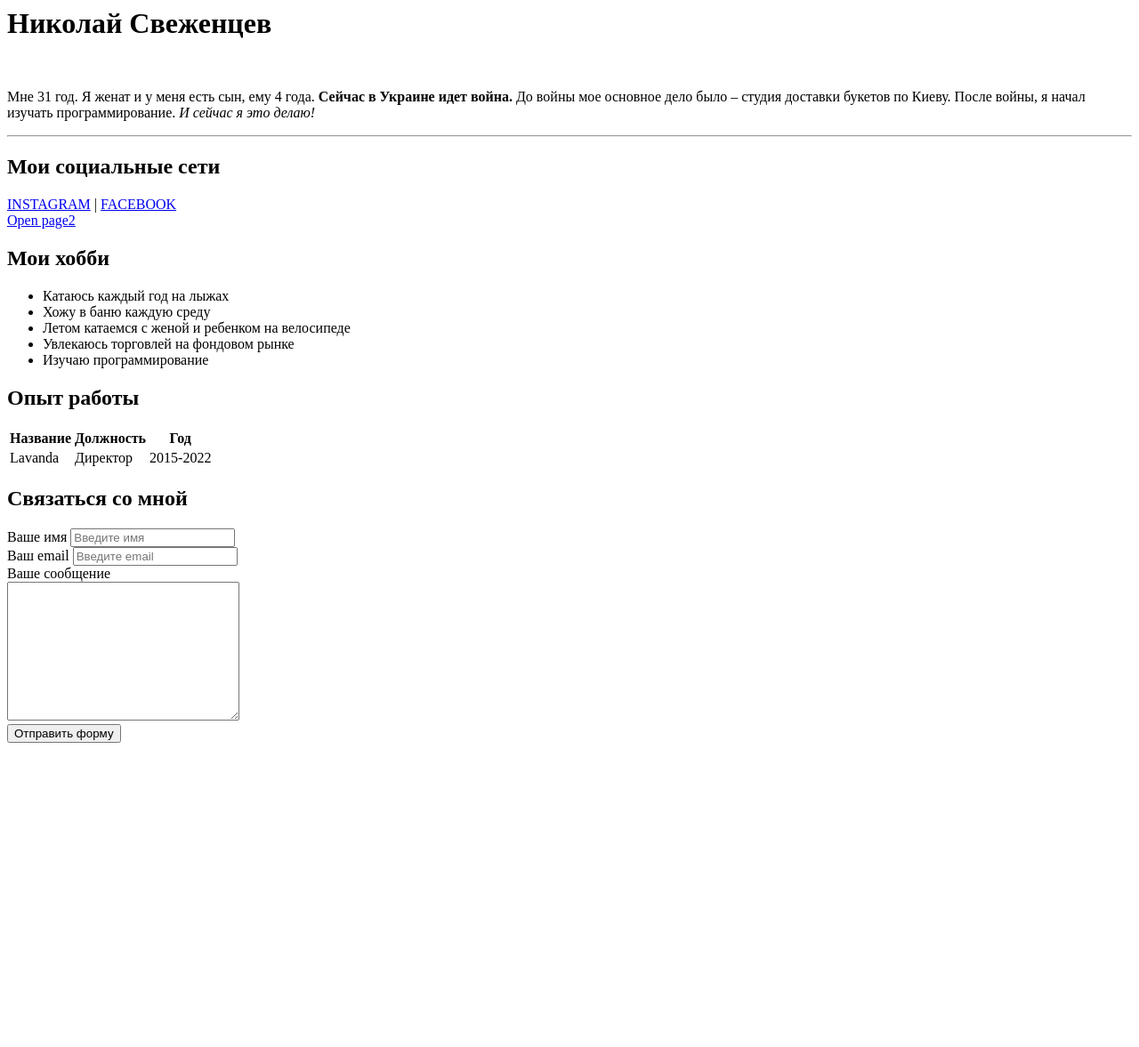
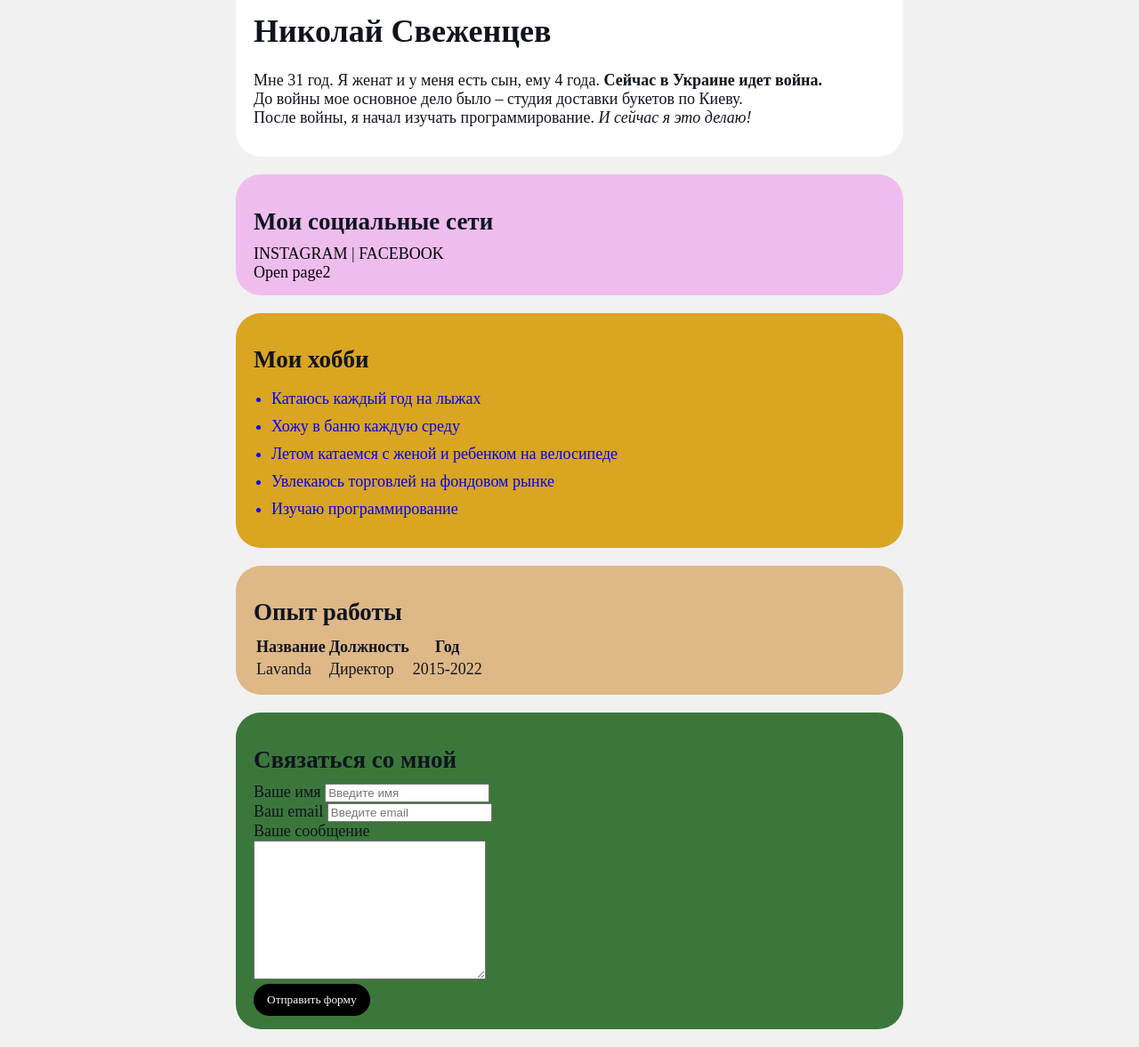
Before and after one commit to NikolaySV/test, a plain HTML site: page index.html in a window 1280 px wide. Shown: the part 213-1390 px from the top of the page at 89% size. Before the commit the page ends 1056 px from the top, so only its background shows below. Drawn offline with Linux system fonts and the light colour scheme.

Commit message:
Add files via upload

```diff
--- a/index.html
+++ b/index.html
@@ -7,30 +7,46 @@
     <meta name="keywords" content="резюме, свеженцев николай,">
     <meta name="description" content="Резюме Свеженецев Николай. 1991 год рождения.">
     <title>Свеженцев Николай</title>
+    <link rel="stylesheet" href="style.css">
+</head>
 
+<body>
+  <div class="container">
+  <div class="info">
+  <img src="images/image1.jpeg" class="avatar" alt="my photo">
 
-</head>
-<body>
-  <img src="images/image1.jpeg" width="250" alt="my photo">
+  <div class="card info-text">
   <h1>Николай Свеженцев</h1>
-  <br>
   <p>  Мне 31 год. Я женат и у меня есть сын, ему 4 года. <strong>Сейчас в Украине идет война.</strong>
-    До войны мое основное дело было – студия доставки букетов по Киеву. После войны, я начал изучать программирование. <em>И сейчас я это делаю!</em>  </p>
-    <hr>
+    <br>
+    До войны мое основное дело было – студия доставки букетов по Киеву.
+     <br>
+    После войны, я начал изучать программирование. <em>И сейчас я это делаю!</em>  </p>
+  </div>
+</div>
+    <div class="card social">
     <h2>Мои социальные сети</h2>
       <a href="https://www.instagram.com/nikolayfreshsv/" target="_blank">INSTAGRAM</a>
       |
       <a href="https://www.facebook.com/svezhentsev"target="_blank">FACEBOOK</a>
       <br>
       <a href="page2.html">Open page2</a>
-    <h2>Мои хобби</h2>
-    <ul>
+    </div>
+
+
+
+    <div class="card interest">
+      <h2>Мои хобби</h2>
+    <ul class="list">
       <li>Катаюсь каждый год на лыжах</li>
       <li>Хожу в баню каждую среду</li>
       <li>Летом катаемся с женой и ребенком на велосипеде</li>
       <li>Увлекаюсь торговлей на фондовом рынке</li>
       <li>Изучаю программирование</li>
     </ul>
+  </div>
+  <div class="card work">
+
 <h2>Опыт работы</h2>
 <table>
   <thead>
@@ -48,7 +64,9 @@
     </tr>
   </tbody>
 </table>
+</div>
 
+<div class="card contact">
 <h2>Связаться со мной</h2>
 
 <form >
@@ -67,7 +85,9 @@
     <br>
     <textarea id="message" cols="30" rows="10"></textarea>
   </div>
-  <input type="submit" value="Отправить форму">
+  <input type="submit"value="Отправить форму" class="button">
 </form>
+</div>
+</div>
 </body>
 </html>
--- /dev/null
+++ b/style.css
@@ -0,0 +1,81 @@
+@import url('https://fonts.googleapis.com/css2?family=Roboto&display=swap');
+
+body {
+    font-family: "Roboto" sans-serif;
+    font-size: 18px;
+    font-weight: normal;
+    background: #f1f1f1;
+    color: #0f141e;
+}
+.container {
+    max-width: 750px;
+    margin: auto;
+    padding-top: 25px;
+}
+.avatar {
+    width: 200px;
+    border-radius: 28px;
+    box-shadow: 4px 4px 14px rgba(0, 0, 0, 0.35);
+}
+.info-text p {
+  font-style: normal;
+  font-weight: normal;
+
+}
+.card {
+    background-color: white;
+    margin-bottom: 10px;
+    padding: 15px 20px;
+    margin-bottom: 20px;
+    border-radius: 28px
+}
+.work {
+    background-color: burlywood;
+}
+.interest {
+    background-color: goldenrod;
+}
+.contact {
+    background-color: rgb(59, 119, 59);
+}
+.social {
+    background-color: rgb(238, 189, 238);
+}
+.card h2 {
+    margin-bottom: 10px;
+}
+.info {
+    margin-bottom: 20px;
+}
+
+.button {
+    background: black;
+    padding: 10px 15px;
+    color:white;
+    border:none;
+    font-family: inherit;
+    border-radius: 28px;
+    cursor: pointer;
+}
+.button:hover {
+    opacity: 0.8;
+}
+
+a {
+color:black;
+text-decoration: none;
+}
+a:hover {
+    text-decoration: underline;
+}
+a:active {
+color:blue
+}
+
+.list {
+    padding: 0 20px;
+}
+.list li {
+    color: blue;
+    margin-bottom: 10px;
+}
```
